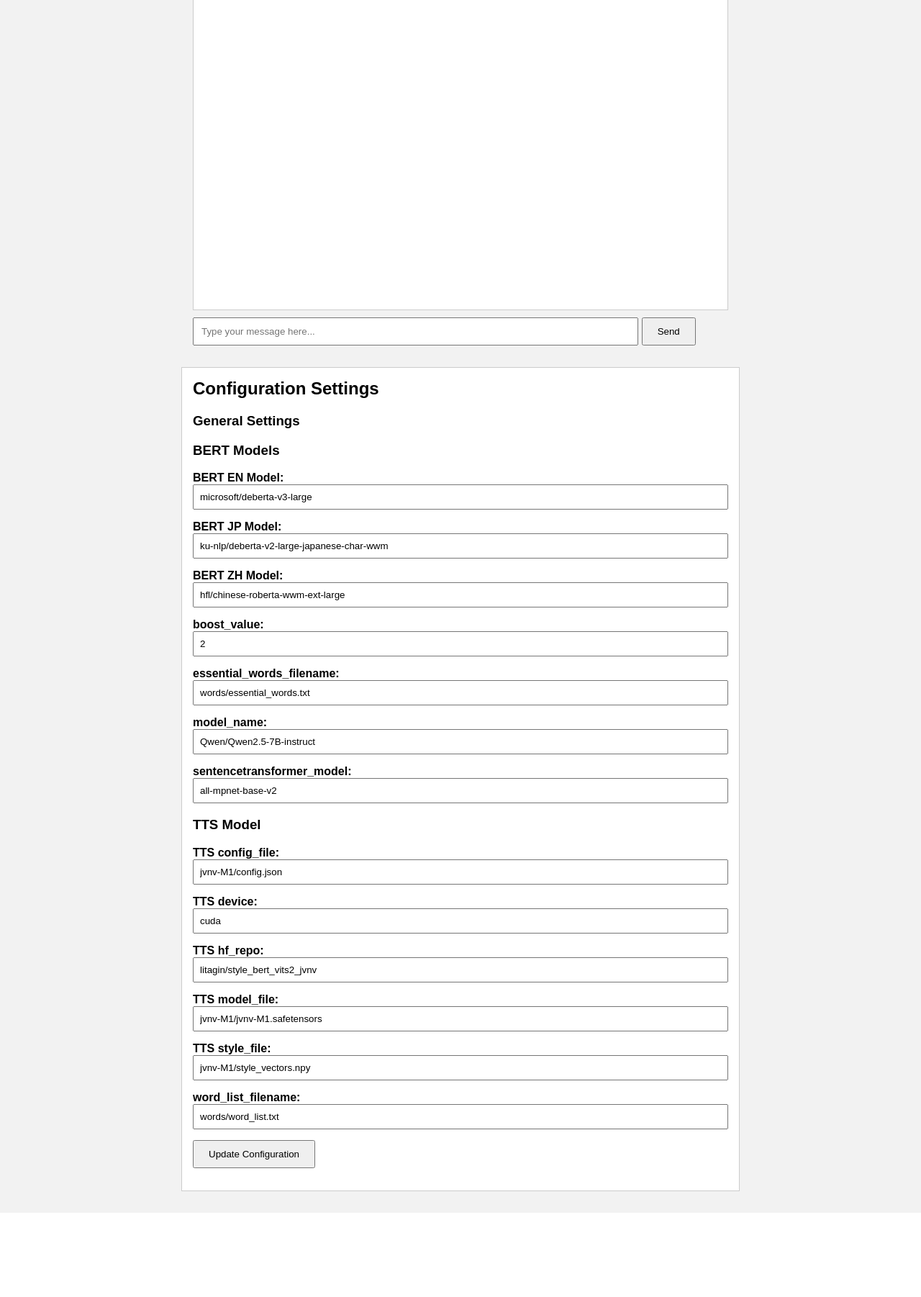
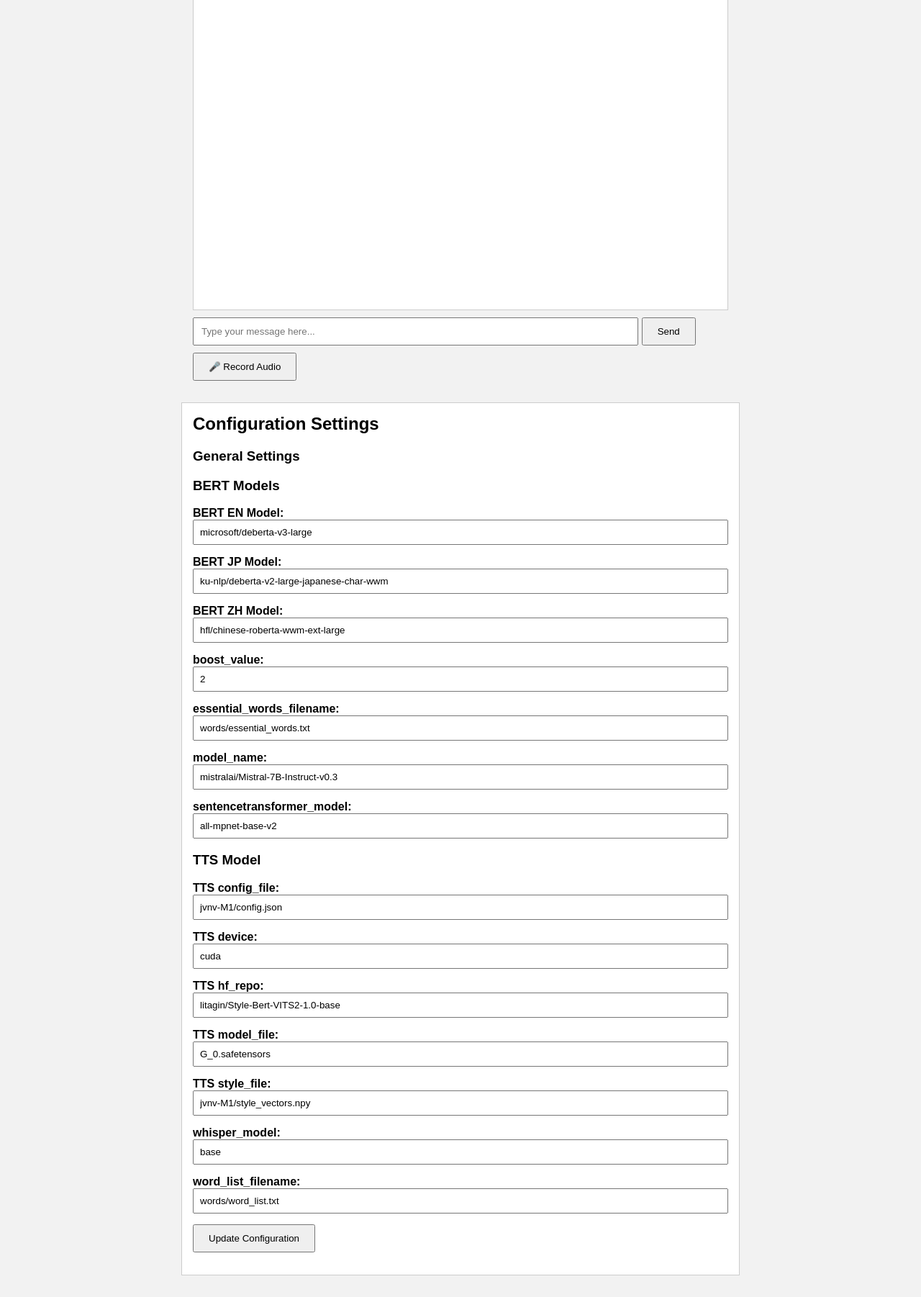
Before and after one commit to zackrack/AdaptLingo, a Flask app: page / in a window 1280 px wide. Shown: the part 81-1883 px from the top of the page at 72% size. Before the commit the page ends 1766 px from the top, so only its background shows below. Run offline with Flask 3, Linux system fonts and the light colour scheme; some libraries are stand-ins or nearby versions.

Commit message:
Started to implement praat input, still error, updated chat to return boosted words

```diff
--- a/app.py
+++ b/app.py
@@ -13,7 +13,10 @@ from helpers import (
     load_config,
     update_config,
     load_initial_data,
-    reinitialize_models
+    reinitialize_models,
+    transcribe_audio,
+    run_praat_script,
+    read_praat_output
 )
 from initialize import initialize
 
@@ -47,26 +50,46 @@ def index():
         session['conversation_history'] = ""
     return render_template('index.html')
 
-# Combined chat endpoint for both HTML interface and API
 @app.route('/chat', methods=['POST'])
 def chat():
-    # Check if the request contains JSON data
-    if request.is_json:
+    global init_data
+    whisper_model = init_data['whisper_model']
+
+    user_input = None
+    praat_output = "No audio input."
+
+    if 'audio' in request.files:
+        # Use the helper function to transcribe the audio
+        audio_file = request.files['audio']
+        user_input, audio_file_path = transcribe_audio(audio_file, whisper_model)
+
+        # Run the Praat script on the audio file
+        praat_output_file = run_praat_script(audio_file_path)
+
+        if praat_output_file:
+            # Read the Praat output
+            praat_output = read_praat_output(praat_output_file)
+        else:
+            praat_output = "Praat processing failed."
+
+        # Clean up the temporary audio file
+        os.remove(audio_file_path)
+
+    elif request.is_json:
         data = request.get_json()
         user_input = data.get('message', '').strip()
+
     else:
-        # Assume form data
         user_input = request.form.get('message', '').strip()
 
     if not user_input:
-        return jsonify({'message': 'No message provided.', 'audio_url': ''}), 400
+        return jsonify({'message': 'No message provided.', 'audio_url': '', 'praat_output': praat_output}), 400
 
     if user_input.lower() == "exit":
         session.pop('conversation_history', None)
-        return jsonify({'message': 'Conversation ended.', 'audio_url': ''})
+        return jsonify({'message': 'Conversation ended.', 'audio_url': '', 'praat_output': praat_output})
 
-    # Use global init_data
-    global init_data
+    # Proceed with your existing model setup and response generation
     model = init_data['model']
     tokenizer = init_data['tokenizer']
     tts_model = init_data['tts_model']
@@ -75,9 +98,6 @@ def chat():
     essential_words = init_data['essential_words']
     boost_value = init_data['boost_value']
     device = init_data['device']
-
-    # Device configuration
-    device = next(model.parameters()).device
 
     # Process the user input and generate a response
     boost_words = knn_search(user_input, embedding_model, collection) + essential_words
@@ -94,23 +114,21 @@ def chat():
         model, tokenizer, prompt, logits_processor, stopping_criteria, device
     )
 
-    # Append the user input and assistant response to the conversation history
+    # Append to conversation history
     conversation_history += f"User: {user_input}\nAssistant: {assistant_response}\n"
     session['conversation_history'] = conversation_history
 
-    # Generate speech from the assistant's response using the pre-loaded TTS model
+    # Generate speech from the assistant's response
     audio_file_path = generate_speech_from_text(tts_model, assistant_response)
+    audio_url = url_for('audio', filename=os.path.basename(audio_file_path)) if audio_file_path else ''
 
-    if audio_file_path:
-        # Get the audio file name from the path
-        audio_file_name = os.path.basename(audio_file_path)
-        # Build the audio URL
-        audio_url = url_for('audio', filename=audio_file_name)
-    else:
-        audio_url = ''
-
-    # Return the assistant's response and the audio URL
-    return jsonify({'message': assistant_response, 'audio_url': audio_url})
+    # Return the assistant's response and audio URL
+    return jsonify({
+        'message': assistant_response,
+        'audio_url': audio_url,
+        'praat_output': praat_output,
+        'boost_words': boost_words
+    })
 
 # Serve audio files
 @app.route('/audio/<path:filename>')
--- a/gunicorn_config.py
+++ b/gunicorn_config.py
@@ -3,7 +3,7 @@
 import gc
 import multiprocessing
 
-bind = "0.0.0.0:55557"
+bind = "0.0.0.0:55203"
 # workers = multiprocessing.cpu_count()
 workers = 1
 # preload_app = True # This breaks breaks everything, don't comment this out
--- a/helpers/__init__.py
+++ b/helpers/__init__.py
@@ -6,6 +6,7 @@ from .processors import BoostLogitsProcessor, StopOnTokens, create_boost_process
 from .retrieval import knn_search, get_or_create_collection
 from .text_handling import read_words_file, build_prompt
 from .config_handling import load_config, update_config, load_initial_data, reinitialize_models
+from .audio import transcribe_audio, read_praat_output, run_praat_script
 
 __all__ = [
     "load_bert_model",              # Load the BERT model (now set for English)
@@ -24,5 +25,8 @@ __all__ = [
     "load_config",
     "update_config",
     "load_initial_data",
-    "reinitialize_models"
+    "reinitialize_models",
+    "transcribe_audio",
+    "run_praat_script",
+    "read_praat_output"
 ]
--- /dev/null
+++ b/invalid_words_statistics.json
@@ -0,0 +1 @@
+{"Total Prompts": 60, "Total Invalid Words": 248, "Average Invalid Words": 4.133333333333334}
--- a/requirements.txt
+++ b/requirements.txt
@@ -12,3 +12,4 @@ nltk
 flask
 flask-session
 flask_cors
+openai-whisper
--- a/templates/index.html
+++ b/templates/index.html
@@ -3,8 +3,8 @@
 <head>
     <meta charset="UTF-8">
     <title>Chatbot Interface</title>
-    <!-- Include jQuery for AJAX requests -->
     <script src="https://code.jquery.com/jquery-3.6.0.min.js"></script>
+    <script src="https://cdn.webrtc-experiment.com/RecordRTC.js"></script>
     <style>
         body {
             font-family: Arial, sans-serif;
@@ -31,14 +31,14 @@
         }
         .bot-message {
             text-align: left;
-            color: green.
+            color: green;
         }
         #message-input {
             width: 80%;
             padding: 10px;
             margin-top: 10px;
         }
-        #send-button {
+        #send-button, #record-button {
             padding: 10px 20px;
             margin-top: 10px;
         }
@@ -69,12 +69,17 @@
         }
         .status-message {
             color: red;
-            font-weight: bold.
+            font-weight: bold;
         }
-        /* Audio player styling */
         audio {
             display: block;
-            margin-top: 10px.
+            margin-top: 10px;
+        }
+        .praat-output {
+        background-color: #eef;
+        padding: 10px;
+        margin-bottom: 15px;
+        border-left: 3px solid #99f;
         }
     </style>
 </head>
@@ -85,30 +90,29 @@
     <div id="conversation"></div>
     <input type="text" id="message-input" placeholder="Type your message here..." autocomplete="off">
     <button id="send-button">Send</button>
+    <button id="record-button">🎤 Record Audio</button>
     <audio id="audio-player" controls style="display: none;"></audio>
 </div>
 
 <div id="config-container">
     <h2>Configuration Settings</h2>
-    <form id="config-form">
-        <!-- Configuration fields will be populated here -->
-    </form>
+    <form id="config-form"></form>
     <button id="update-config-button">Update Configuration</button>
     <p class="status-message" id="config-status"></p>
 </div>
 
 <script>
-    // Function to append messages to the conversation
+    let mediaRecorder;
+    let audioChunks = [];
+
     function appendMessage(sender, message) {
         var messageClass = sender === 'User' ? 'user-message' : 'bot-message';
         $('#conversation').append(
             '<div class="message ' + messageClass + '"><strong>' + sender + ':</strong> ' + message + '</div>'
         );
-        // Scroll to the bottom
         $('#conversation').scrollTop($('#conversation')[0].scrollHeight);
     }
 
-    // Handle sending messages
     $('#send-button').click(function() {
         var userMessage = $('#message-input').val().trim();
         if (userMessage === '') {
@@ -116,7 +120,7 @@
         }
         appendMessage('User', userMessage);
         $('#message-input').val('');
-        // Send message to the server
+
         $.ajax({
             url: '/chat',
             type: 'POST',
@@ -125,10 +129,7 @@
             success: function(response) {
                 appendMessage('Assistant', response.message);
                 if (response.audio_url) {
-                    // Play the audio response
-                    $('#audio-player').attr('src', response.audio_url);
-                    $('#audio-player').show();
-                    $('#audio-player')[0].play();
+                    $('#audio-player').attr('src', response.audio_url).show()[0].play();
                 }
             },
             error: function(xhr, status, error) {
@@ -137,29 +138,82 @@
         });
     });
 
-    // Allow pressing Enter key to send message
-    $('#message-input').keypress(function(e) {
-        if (e.which === 13) {
-            $('#send-button').click();
-            return false; // Prevent the default form submission
+    $('#record-button').click(async function() {
+        if (!mediaRecorder || mediaRecorder.state === 'inactive') {
+            if (navigator.mediaDevices && navigator.mediaDevices.getUserMedia) {
+                try {
+                    const stream = await navigator.mediaDevices.getUserMedia({ audio: true });
+                    mediaRecorder = new MediaRecorder(stream);
+
+                    mediaRecorder.ondataavailable = function(event) {
+                        if (event.data.size > 0) {
+                            audioChunks.push(event.data);
+                        }
+                    };
+
+                    mediaRecorder.onstop = function() {
+                        const audioBlob = new Blob(audioChunks, { type: 'audio/wav' });
+                        audioChunks = [];
+                        sendAudioToServer(audioBlob);
+                    };
+
+                    mediaRecorder.start();
+                    $('#record-button').text('⏹ Stop Recording');
+                } catch (error) {
+                    alert('Could not start audio recording: ' + error.message);
+                }
+            } else {
+                alert('Audio recording is not supported by your browser.');
+            }
+        } else {
+            mediaRecorder.stop();
+            $('#record-button').text('🎤 Record Audio');
         }
     });
 
-    // Load current configuration settings
+    function sendAudioToServer(audioBlob) {
+        const formData = new FormData();
+        formData.append('audio', audioBlob, 'recorded_audio.wav');
+
+        $.ajax({
+            url: '/chat',
+            type: 'POST',
+            processData: false,
+            contentType: false,
+            data: formData,
+            success: function(response) {
+                appendMessage('Assistant', response.message);
+                if (response.audio_url) {
+                    $('#audio-player').attr('src', response.audio_url).show()[0].play();
+                }
+                if (response.praat_output) {
+                    appendPraatOutput(response.praat_output);
+                }
+            },
+            error: function(xhr, status, error) {
+                appendMessage('Assistant', 'Error: ' + error);
+            }
+        });
+    }
+
+    function appendPraatOutput(praatOutput) {
+        $('#conversation').append(
+            '<div class="message praat-output"><strong>Praat Output:</strong><br>' + praatOutput.replace(/\n/g, '<br>') + '</div>'
+        );
+        // Scroll to the bottom
+        $('#conversation').scrollTop($('#conversation')[0].scrollHeight);
+    }
+
     function loadConfig() {
         $.ajax({
             url: '/get_config',
             type: 'GET',
             success: function(config) {
-                // Clear the form
                 $('#config-form').empty();
-
-                // Populate the form with top-level config values
                 $('#config-form').append('<h3>General Settings</h3>');
                 for (var key in config) {
                     if (config.hasOwnProperty(key)) {
                         var value = config[key];
-                        // Handle nested objects like bert_models and tts_model separately
                         if (key === 'bert_models') {
                             $('#config-form').append('<h3>BERT Models</h3>');
                             for (var bertKey in value) {
@@ -197,7 +251,6 @@
         });
     }
 
-    // Load config on page load
     loadConfig();
 
     $('#update-config-button').click(function() {
@@ -207,13 +260,9 @@
             var key = $(this).attr('name');
             var value = $(this).val();
 
-            // Check if the key represents a nested object
             if (key.includes('[')) {
-                // Extract the top-level key and the nested key
                 var topKey = key.split('[')[0];
                 var nestedKey = key.split('[')[1].replace(']', '');
-
-                // Initialize the nested object if it doesn't exist
                 if (!configData[topKey]) {
                     configData[topKey] = {};
                 }
@@ -223,12 +272,10 @@
             }
         });
 
-        // Convert boost_value to a number if necessary
         if (configData['boost_value']) {
             configData['boost_value'] = parseFloat(configData['boost_value']);
         }
 
-        // Send updated config to the server as JSON
         $.ajax({
             url: '/update_config',
             type: 'POST',
@@ -239,7 +286,7 @@
                 setTimeout(function() {
                     $('#config-status').fadeOut();
                 }, 3000);
-                loadConfig();  // Reload the config form to reflect changes
+                loadConfig();
             },
             error: function(xhr, status, error) {
                 $('#config-status').css('color', 'red').text('Error updating configuration: ' + error);
```
Also changed, not shown: config.json (+4 -3 lines), helpers/audio.py (added, +82 -0 lines), initialize.py (+8 -1 lines), Readme.MD, 4 other files.
